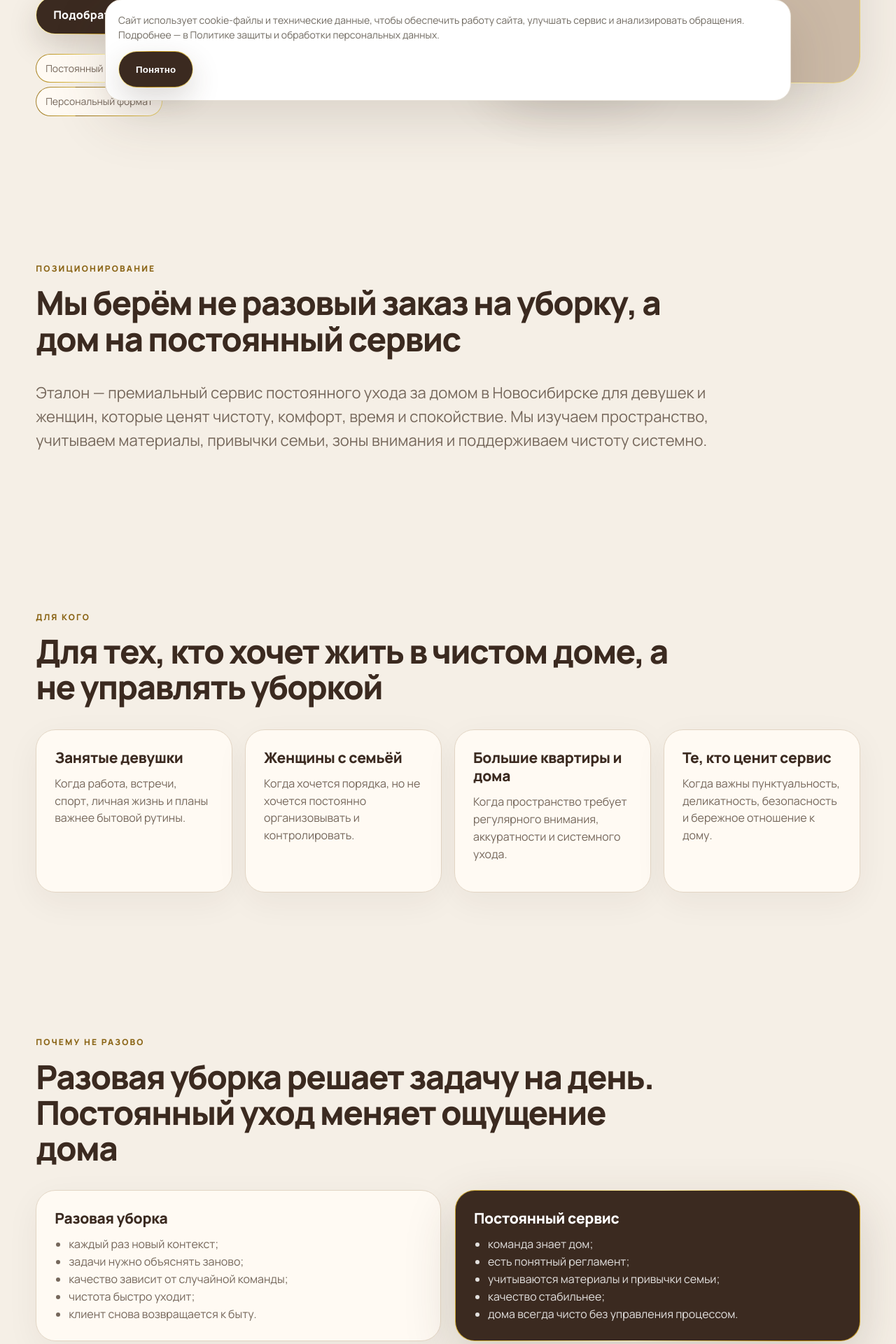
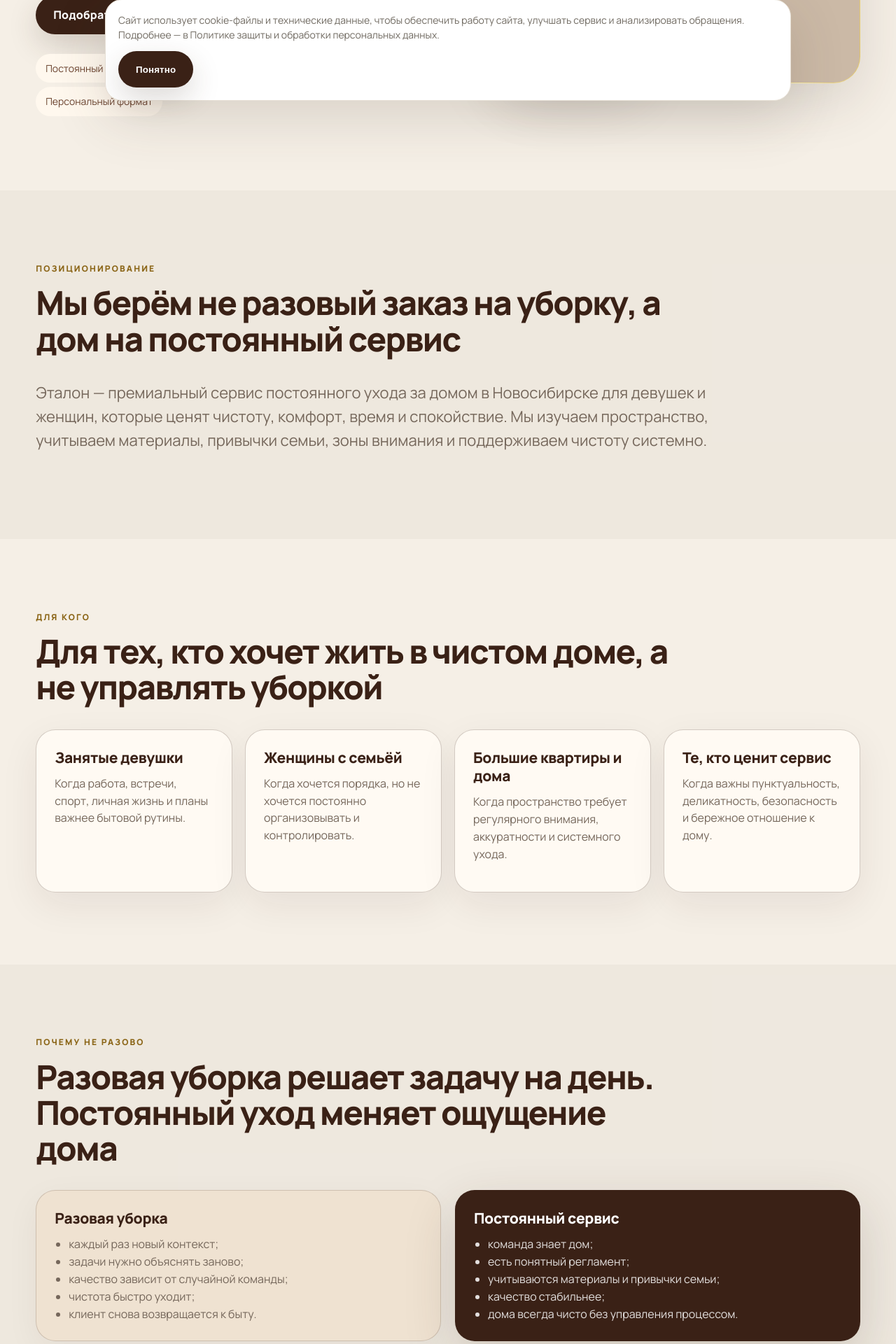
Before and after one commit to lutaevaem/etalon-cleaning, a React (Vite) app in the folder frontend/: page / in a window 1280 px wide. Shown: the part 640-2560 px from the top of the page at 70% size. Built offline with nearby package versions, Linux system fonts and the light colour scheme; no server answers.

Commit message:
Add chocolate brown premium accents

```diff
--- a/frontend/public/premium-animation-overrides.css
+++ b/frontend/public/premium-animation-overrides.css
@@ -1,3 +1,84 @@
+:root{
+  --bg:#f1e7da;
+  --surface:#fff8ee;
+  --surface-2:#e8dac8;
+  --text:#2d1b13;
+  --muted:#6c5a4d;
+  --line:#d9c8b4;
+  --accent:#5a3524;
+  --accent-dark:#2b170f;
+  --accent-soft:#e5d4c1;
+  --chocolate:#3a2116;
+  --chocolate-soft:#6b432f;
+  --brown-line:rgba(58,33,22,.22);
+}
+
+body{background:var(--bg)!important;color:var(--text)!important}
+.site-header{background:rgba(241,231,218,.94)!important;border-bottom-color:rgba(58,33,22,.24)!important}
+.logo,.logo-text,h1,h2,h3{color:var(--chocolate)!important}
+.eyebrow{color:var(--gold-dark)!important}
+
+.header-cta,.btn.primary{background:var(--chocolate)!important;color:#fff!important}
+.btn.secondary{background:var(--surface)!important;color:var(--chocolate)!important}
+
+main > .section:nth-child(even){background:rgba(58,33,22,.035)}
+main > .section:nth-child(odd){background:transparent}
+
+.card,.format-card,blockquote,details,.quiz-card{
+  background:var(--surface)!important;
+  border-color:var(--brown-line)!important;
+  box-shadow:0 18px 54px rgba(58,33,22,.075)!important;
+}
+
+.card:hover,.format-card:hover,blockquote:hover,details:hover{
+  border-color:rgba(212,175,55,.82)!important;
+  box-shadow:0 24px 74px rgba(58,33,22,.13)!important;
+}
+
+.card h3,.format-card h3,summary,cite{color:var(--chocolate)!important}
+.card p,.format-card p,.step p,details p,blockquote p,.wide-text,.lead,.caption,.quiz-copy p,.people-grid p,.final p,.final span{color:var(--muted)!important}
+
+.compare-box.muted{
+  background:#efe2d1!important;
+  border-color:rgba(58,33,22,.18)!important;
+}
+
+.compare-box.accent,.value-card{
+  background:var(--chocolate)!important;
+  color:#fff!important;
+}
+.compare-box.accent h3,.value-card h2{color:#fff!important}
+
+.format-card.featured{
+  background:#f7eddc!important;
+  border-color:var(--gold)!important;
+  box-shadow:0 24px 72px rgba(58,33,22,.16)!important;
+}
+
+.hero-points span{
+  background:#fff8ee!important;
+  color:var(--chocolate-soft)!important;
+}
+
+.step{border-top-color:rgba(58,33,22,.24)!important}
+.best-for{border-top-color:rgba(58,33,22,.22)!important}
+
+input,select,textarea{
+  border-color:rgba(58,33,22,.18)!important;
+  background:#fffaf3!important;
+}
+input:focus,select:focus,textarea:focus{
+  border-color:var(--gold)!important;
+  box-shadow:0 0 0 4px rgba(212,175,55,.15)!important;
+}
+
+.footer{
+  background:#e2d1bd!important;
+  border-top-color:rgba(58,33,22,.28)!important;
+}
+.footer strong,.footer-legal strong{color:var(--chocolate)!important}
+.footer-legal{border-top-color:rgba(58,33,22,.22)!important}
+
 .logo-mark{animation-duration:8.4s,14.4s!important}
 .header-cta{animation-duration:8.4s!important}
 .btn::after{animation-duration:7.8s!important}
```
